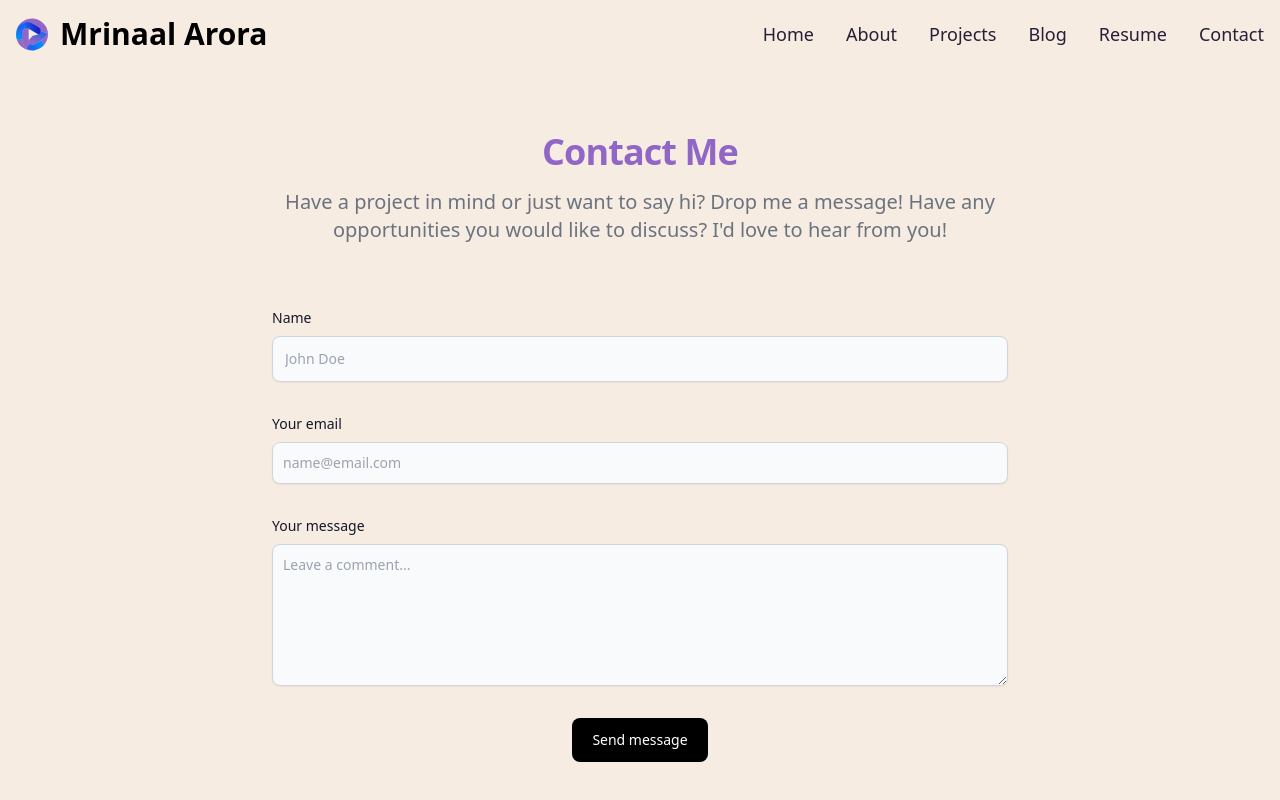
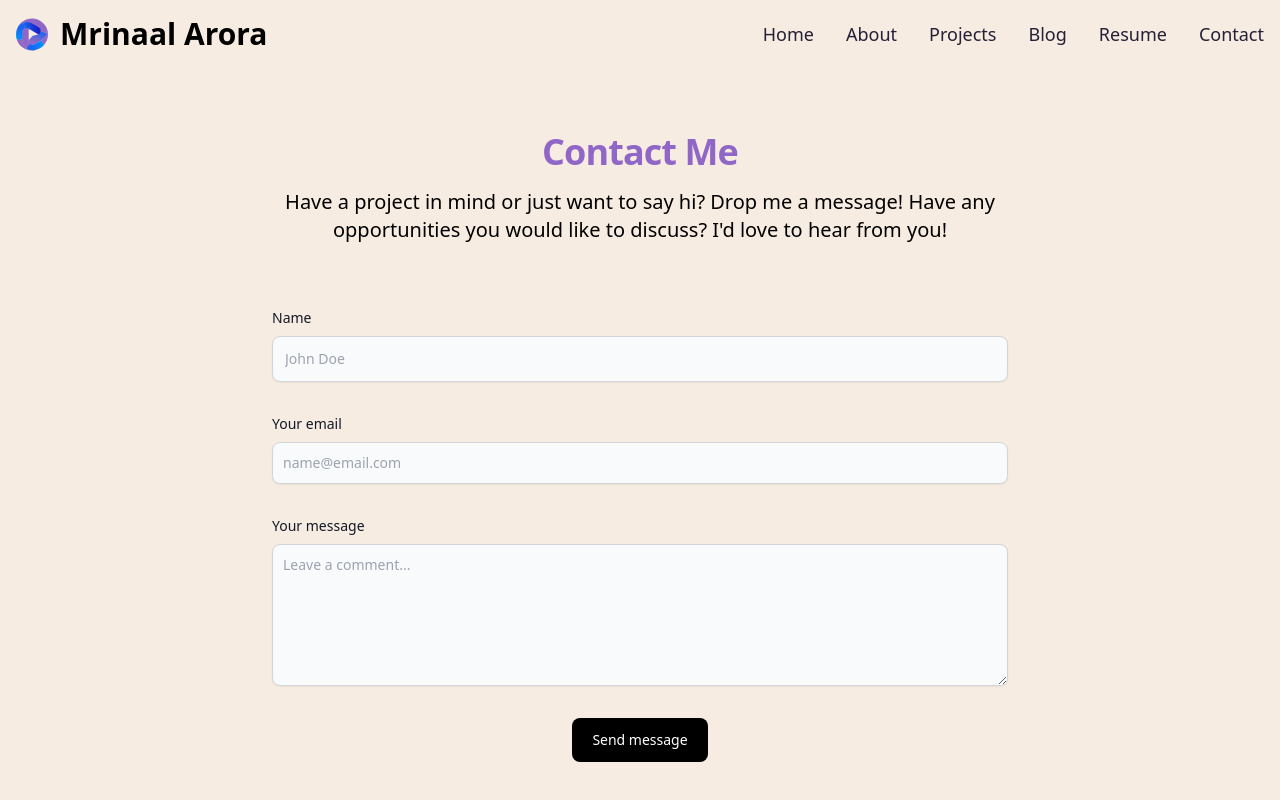
Before and after one commit to aroramrinaal/my-portfolio, a Next.js app: page /contact in a window 1280 px wide. Shown: the top 800 px of the page. Built offline with nearby package versions, Linux system fonts and the light colour scheme.

Commit message:
Update contact page text color to black

```diff
--- a/src/pages/contact.tsx
+++ b/src/pages/contact.tsx
@@ -8,7 +8,7 @@ export default function Contact() {
             <main className="flex-grow bg-linen">
                 <div className="py-8 lg:py-16 px-4 mx-auto max-w-screen-md">
                     <h2 className="mb-4 text-4xl tracking-tight font-extrabold text-center text-amethyst ">Contact Me</h2>
-                    <p className="mb-8 lg:mb-16 font-light text-center text-gray-500 sm:text-xl">Have a project in mind or just want to say hi? Drop me a message! Have any opportunities you would like to discuss? I&apos;d love to hear from you!</p>
+                    <p className="mb-8 lg:mb-16 font-light text-center text-black sm:text-xl">Have a project in mind or just want to say hi? Drop me a message! Have any opportunities you would like to discuss? I&apos;d love to hear from you!</p>
                     <form action="#" className="space-y-8">
                         <div>
                             <label htmlFor="subject" className="block mb-2 text-sm font-medium text-gray-900">Name</label>
```
